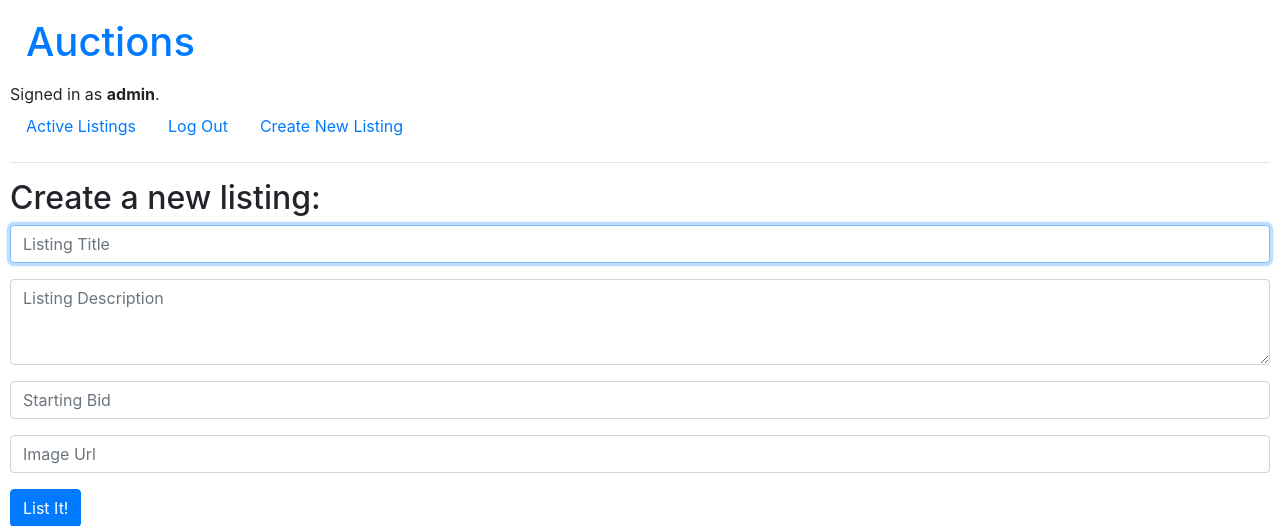
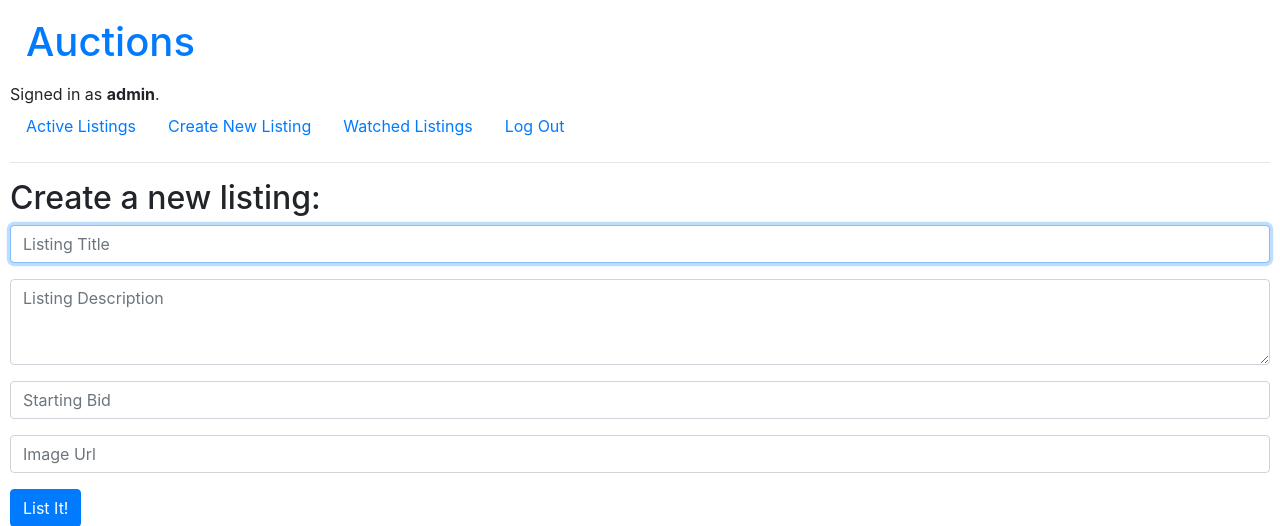
Before and after one commit to whoback/cs33, a Django app: page /create in a window 1280 px wide. Shown: the top 526 px of the page. Run offline with Django 3.2, Linux system fonts and the light colour scheme; a user stored in the database is signed in; some libraries are stand-ins or nearby versions.

Commit message:
add nav link for watchlist

```diff
--- a/commerce/auctions/templates/auctions/layout.html
+++ b/commerce/auctions/templates/auctions/layout.html
@@ -25,11 +25,15 @@
         </li>
         {% if user.is_authenticated %}
         <li class="nav-item">
+            <a class="nav-link" href="{% url 'create' %}">Create New Listing</a>
+        </li>
+        <li class="nav-item">
+            <a class="nav-link" href="{% url 'watchlist' %}">Watched Listings</a>
+        </li>
+        <li class="nav-item">
             <a class="nav-link" href="{% url 'logout' %}">Log Out</a>
         </li>
-        <li class="nav-item">
-            <a class="nav-link" href="{% url 'create' %}">Create New Listing</a>
-        </li>
+
         {% else %}
         <li class="nav-item">
             <a class="nav-link" href="{% url 'login' %}">Log In</a>
```
Also changed, not shown: commerce/db.sqlite3.
